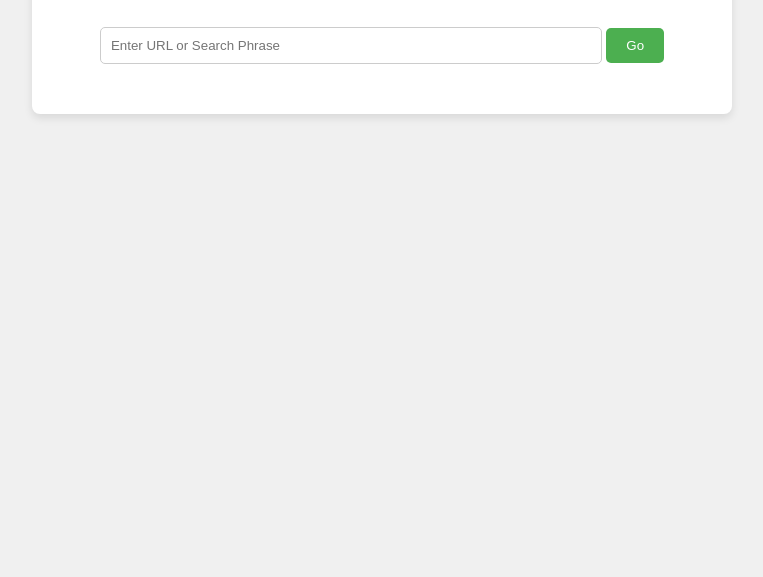
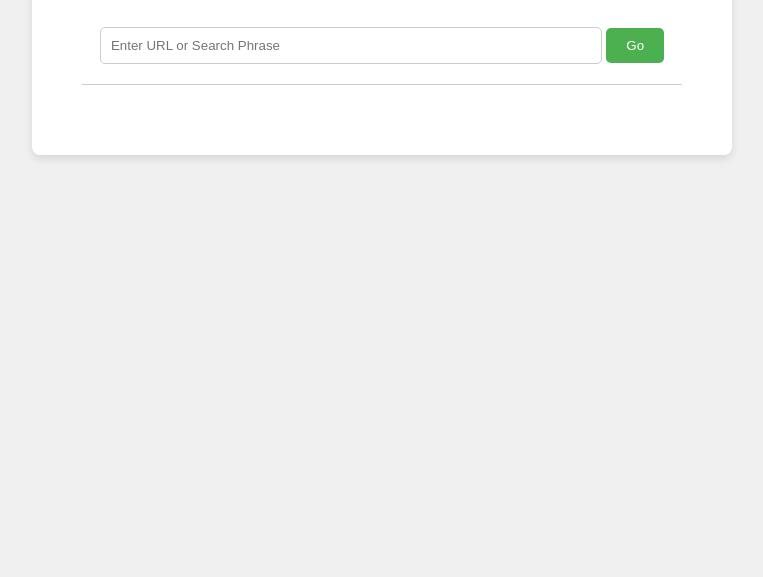
Before and after one commit to Qbaa134/Qweb, a plain HTML site: page index.html in a window 1280 px wide. Shown: the part 223-800 px from the top of the page, without its empty margins (258-1021 px from the left). Drawn offline with Linux system fonts and the light colour scheme.

Commit message:
style.css

```diff
--- a/style.css
+++ b/style.css
@@ -40,3 +40,10 @@ button {
 button:hover {
     background-color: #45a049;
 }
+
+#searchResults {
+    margin-top: 20px;
+    text-align: left;
+    padding: 10px;
+    border-top: 1px solid #ccc;
+}
```
